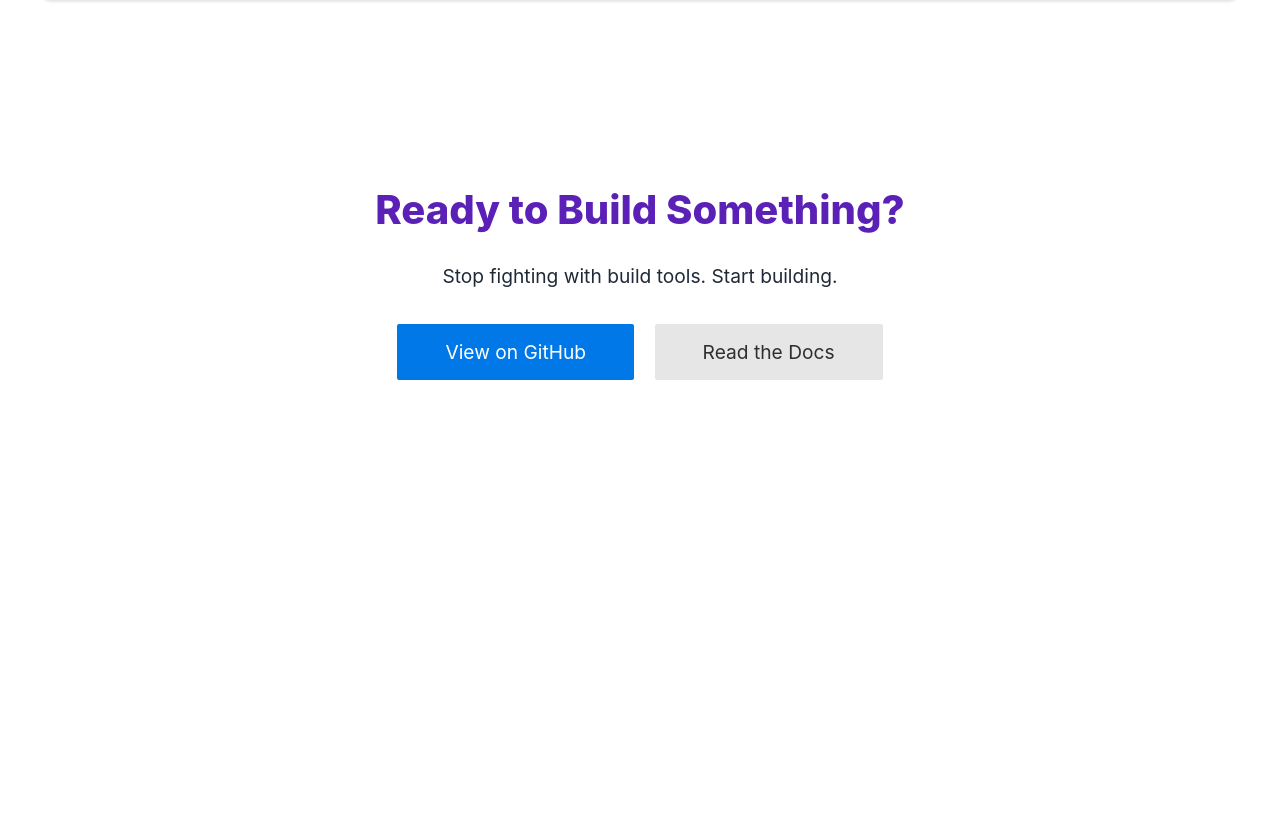
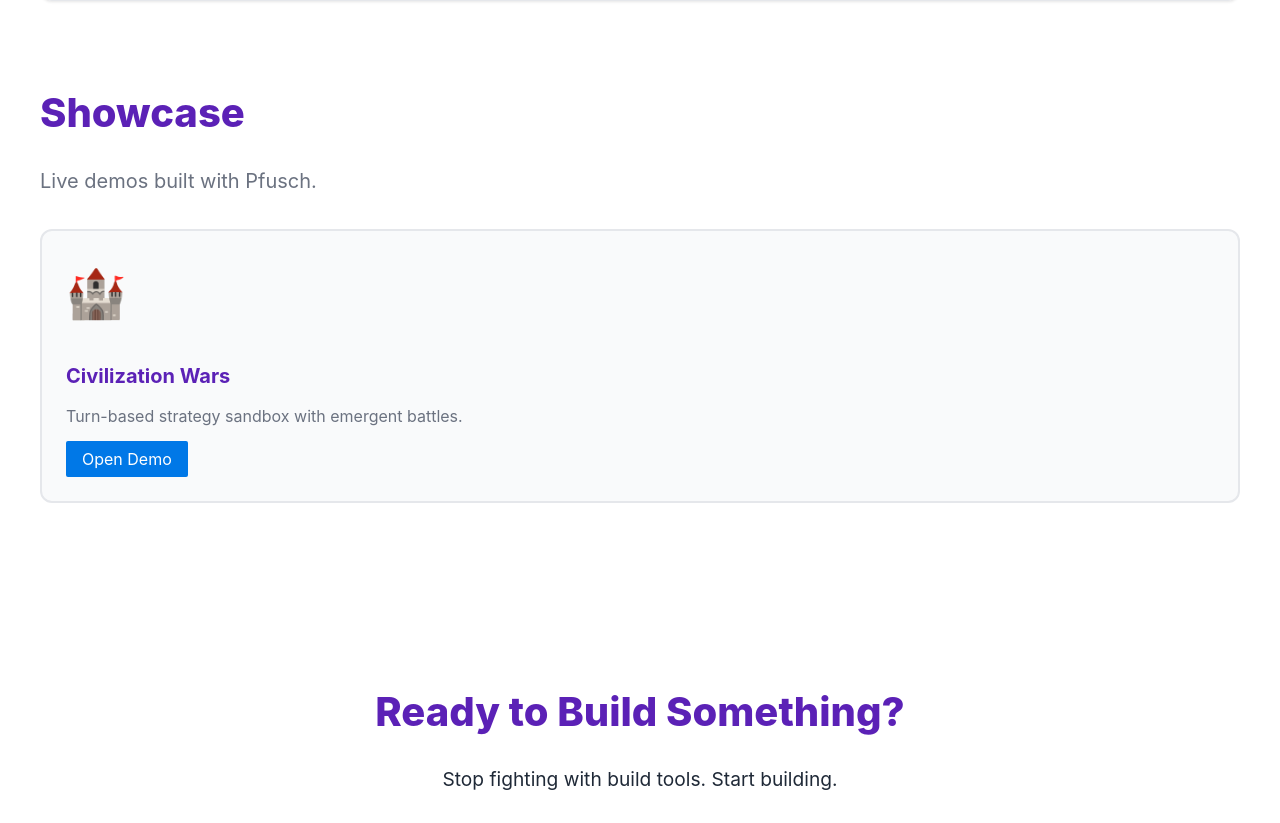
Before and after one commit to MatthiasKainer/pfusch, a website: page index.html in a window 1280 px wide. Shown: the part 9465-10288 px from the top of the page. Before the commit the page ends 10037 px from the top, so only its background shows below. Drawn offline with nearby package versions, Linux system fonts and the light colour scheme.

Commit message:
Link to civ wars from docs

```diff
--- a/index.html
+++ b/index.html
@@ -213,6 +213,41 @@
         .example-code code {
             color: var(--code-text);
             text-shadow: 0 1px 2px rgba(0, 0, 0, 0.3);
+        }
+
+        .showcase-grid {
+            display: grid;
+            grid-template-columns: repeat(auto-fit, minmax(260px, 1fr));
+            gap: 2rem;
+        }
+
+        .showcase-card {
+            background: var(--bg-light);
+            border: 2px solid var(--border-color);
+            border-radius: 12px;
+            padding: 1.5rem;
+            display: flex;
+            flex-direction: column;
+            gap: 0.75rem;
+            transition: all 0.3s ease;
+        }
+
+        .showcase-card:hover {
+            border-color: var(--primary-light);
+            box-shadow: 0 8px 16px rgba(91, 33, 182, 0.1);
+            transform: translateY(-2px);
+        }
+
+        .showcase-title {
+            margin: 0;
+            font-size: 1.25rem;
+            color: var(--primary-color);
+            font-weight: 700;
+        }
+
+        .showcase-meta {
+            color: var(--text-light);
+            margin: 0;
         }
 
         /* Syntax highlighting for code */
@@ -616,6 +651,23 @@ pfusch("enhanced-table", { sortBy: null, items: [], columns: [] },
 &lt;/script&gt;</code></pre>
             </div>
         </div>
+        </div>
+
+        <!-- Showcase -->
+        <div class="section">
+            <h2 class="section-title">Showcase</h2>
+            <p class="section-subtitle">Live demos built with Pfusch.</p>
+
+            <div class="showcase-grid">
+                <div class="showcase-card">
+                    <div class="feature-icon">🏰</div>
+                    <h3 class="showcase-title">Civilization Wars</h3>
+                    <p class="showcase-meta">Turn-based strategy sandbox with emergent battles.</p>
+                    <div>
+                        <a href="showcase/civilization-wars/" class="pure-button pure-button-primary">Open Demo</a>
+                    </div>
+                </div>
+            </div>
         </div>
 
         <!-- CTA -->
```
